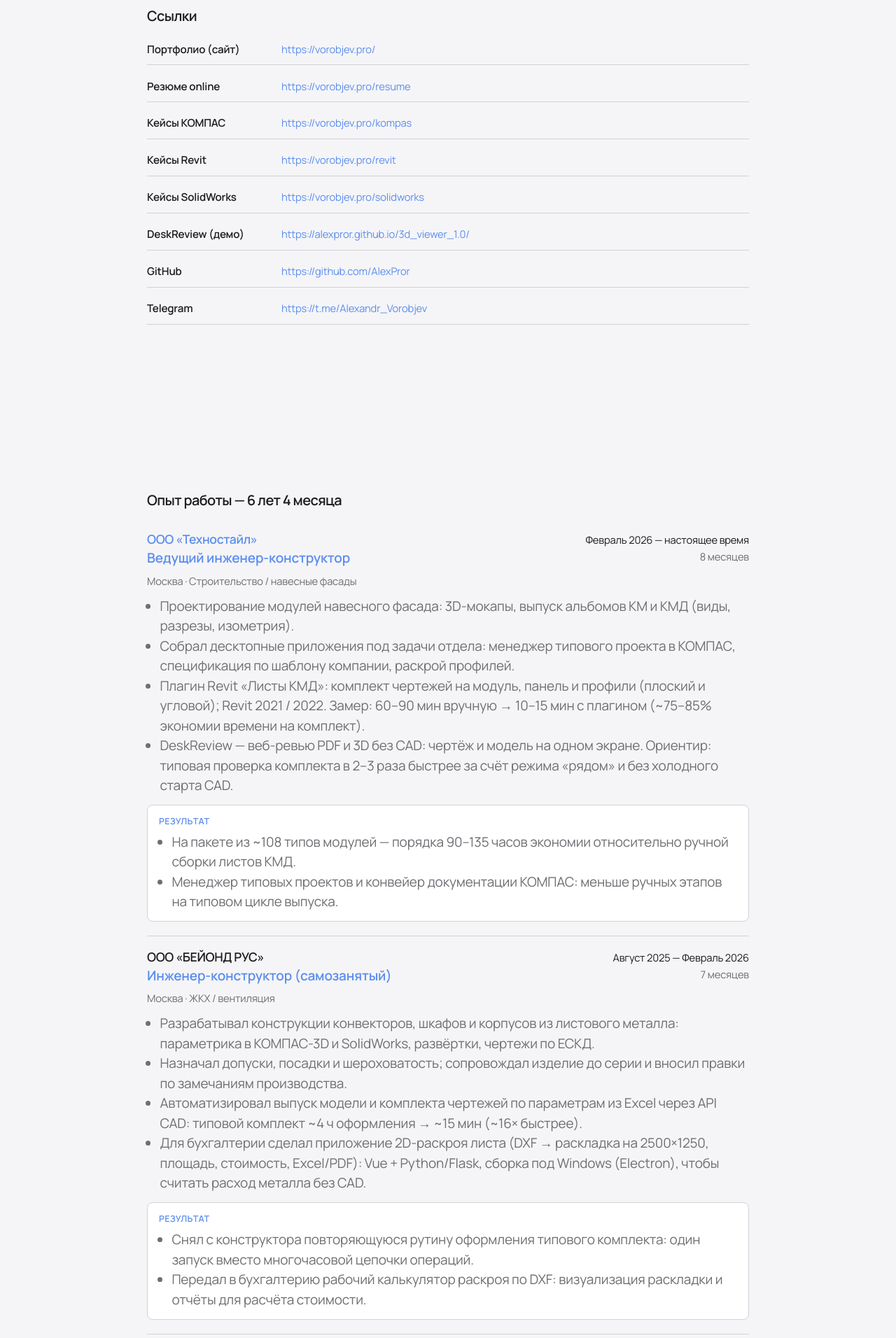
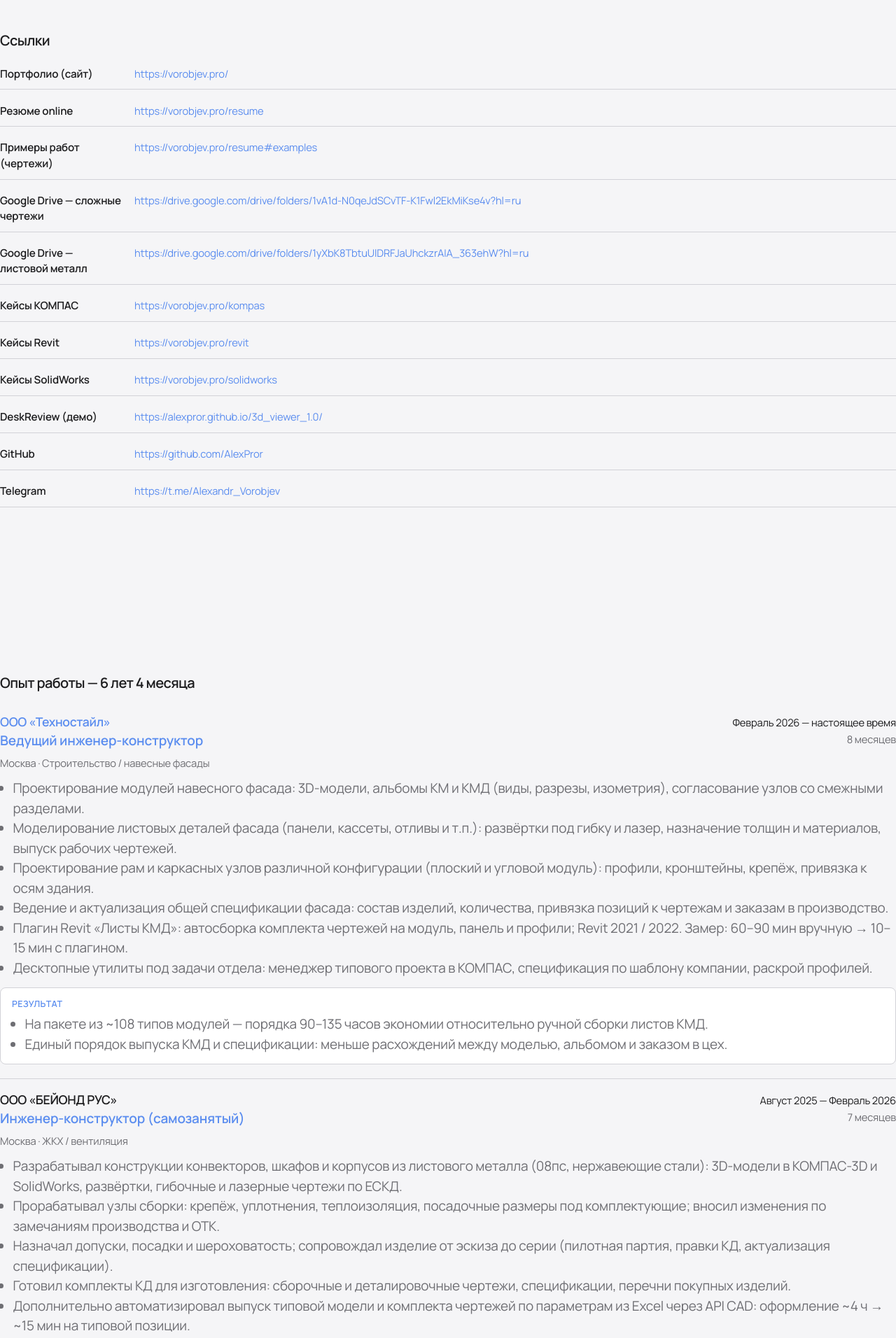
Before and after one commit to AlexPror/portfolio_site, a Vue app: page /resume in a window 1280 px wide. Shown: the part 880-2792 px from the top of the page at 70% size. Built offline with nearby package versions, Linux system fonts and the light colour scheme; no server answers.

Commit message:
Polish resume layout, work examples links, and engineering copy.

```diff
--- a/src/data/resume.ts
+++ b/src/data/resume.ts
@@ -25,7 +25,7 @@ export interface ResumeDriveItem {
 }
 
 export const resume = {
-  updatedAt: '14 сентября 2026',
+  updatedAt: '21 сентября 2026',
   fullName: 'Воробьёв Александр Сергеевич',
   genderAge: 'Мужчина, 37 лет, родился 6 декабря 1988',
   phone: '+7 (910) 529-04-65',
@@ -37,6 +37,7 @@ export const resume = {
   portfolioUrl: 'https://vorobjev.pro',
   telegramUrl: 'https://t.me/Alexandr_Vorobjev',
   githubUrl: 'https://github.com/AlexPror',
+  examplesUrl: 'https://vorobjev.pro/resume#examples',
   specializations: [
     'Инженер-конструктор',
     'Инженер-проектировщик',
@@ -59,7 +60,7 @@ export const resume = {
     { value: '6–13×', label: 'пакет в цех (SolidWorks)' },
   ],
   about:
-    'Делаю КД по ЕСКД: модели, рабочие чертежи, допуски и посадки. Есть опыт реверса по образцу и правки моделей после 3D-сканирования. Совмещаю конструкторскую работу с автоматизацией CAD: плагины и утилиты с замерами по времени — комплект КМД 60–90 → 10–15 мин, типовой комплект ~4 ч → ~15 мин, пакет в цех SolidWorks один запуск вместо 5–10 ч (~46 мин на 150 позиций).',
+    'Делаю КД по ЕСКД: 3D-модели, рабочие чертежи, допуски и посадки. Есть опыт реверса по образцу и правки моделей после 3D-сканирования. Совмещаю конструкторскую работу с автоматизацией CAD (плагины и утилиты) — по замерам: сборка комплекта листов КМД в Revit 60–90 мин вручную → 10–15 мин командой плагина; оформление типового комплекта чертежей в КОМПАС ~4 ч → ~15 мин после запуска утилиты по данным из Excel; подготовка пакета файлов в цех из SolidWorks (DXF, развёртки, PDF) на ~150 позиций — один запуск программы вместо 5–10 ч ручной сборки (~46 мин).',
   experienceYears: '6 лет 4 месяца',
   jobs: [
     {
@@ -71,14 +72,16 @@ export const resume = {
       duration: '8 месяцев',
       role: 'Ведущий инженер-конструктор',
       bullets: [
-        'Проектирование модулей навесного фасада: 3D-мокапы, выпуск альбомов КМ и КМД (виды, разрезы, изометрия).',
-        'Собрал десктопные приложения под задачи отдела: менеджер типового проекта в КОМПАС, спецификация по шаблону компании, раскрой профилей.',
-        'Плагин Revit «Листы КМД»: комплект чертежей на модуль, панель и профили (плоский и угловой); Revit 2021 / 2022. Замер: 60–90 мин вручную → 10–15 мин с плагином (~75–85% экономии времени на комплект).',
-        'DeskReview — веб-ревью PDF и 3D без CAD: чертёж и модель на одном экране. Ориентир: типовая проверка комплекта в 2–3 раза быстрее за счёт режима «рядом» и без холодного старта CAD.',
+        'Проектирование модулей навесного фасада: 3D-модели, альбомы КМ и КМД (виды, разрезы, изометрия), согласование узлов со смежными разделами.',
+        'Моделирование листовых деталей фасада (панели, кассеты, отливы и т.п.): развёртки под гибку и лазер, назначение толщин и материалов, выпуск рабочих чертежей.',
+        'Проектирование рам и каркасных узлов различной конфигурации (плоский и угловой модуль): профили, кронштейны, крепёж, привязка к осям здания.',
+        'Ведение и актуализация общей спецификации фасада: состав изделий, количества, привязка позиций к чертежам и заказам в производство.',
+        'Плагин Revit «Листы КМД»: автосборка комплекта чертежей на модуль, панель и профили; Revit 2021 / 2022. Замер: 60–90 мин вручную → 10–15 мин с плагином.',
+        'Десктопные утилиты под задачи отдела: менеджер типового проекта в КОМПАС, спецификация по шаблону компании, раскрой профилей.',
       ],
       achievements: [
         'На пакете из ~108 типов модулей — порядка 90–135 часов экономии относительно ручной сборки листов КМД.',
-        'Менеджер типовых проектов и конвейер документации КОМПАС: меньше ручных этапов на типовом цикле выпуска.',
+        'Единый порядок выпуска КМД и спецификации: меньше расхождений между моделью, альбомом и заказом в цех.',
       ],
     },
     {
@@ -89,14 +92,16 @@ export const resume = {
       duration: '7 месяцев',
       role: 'Инженер-конструктор (самозанятый)',
       bullets: [
-        'Разрабатывал конструкции конвекторов, шкафов и корпусов из листового металла: параметрика в КОМПАС-3D и SolidWorks, развёртки, чертежи по ЕСКД.',
-        'Назначал допуски, посадки и шероховатость; сопровождал изделие до серии и вносил правки по замечаниям производства.',
-        'Автоматизировал выпуск модели и комплекта чертежей по параметрам из Excel через API CAD: типовой комплект ~4 ч оформления → ~15 мин (~16× быстрее).',
-        'Для бухгалтерии сделал приложение 2D-раскроя листа (DXF → раскладка на 2500×1250, площадь, стоимость, Excel/PDF): Vue + Python/Flask, сборка под Windows (Electron), чтобы считать расход металла без CAD.',
+        'Разрабатывал конструкции конвекторов, шкафов и корпусов из листового металла (08пс, нержавеющие стали): 3D-модели в КОМПАС-3D и SolidWorks, развёртки, гибочные и лазерные чертежи по ЕСКД.',
+        'Прорабатывал узлы сборки: крепёж, уплотнения, теплоизоляция, посадочные размеры под комплектующие; вносил изменения по замечаниям производства и ОТК.',
+        'Назначал допуски, посадки и шероховатость; сопровождал изделие от эскиза до серии (пилотная партия, правки КД, актуализация спецификации).',
+        'Готовил комплекты КД для изготовления: сборочные и деталировочные чертежи, спецификации, перечни покупных изделий.',
+        'Дополнительно автоматизировал выпуск типовой модели и комплекта чертежей по параметрам из Excel через API CAD: оформление ~4 ч → ~15 мин на типовой позиции.',
+        'Для расчёта расхода металла сделал приложение 2D-раскроя листа (DXF → раскладка на 2500×1250, площадь, стоимость, Excel/PDF).',
       ],
       achievements: [
-        'Снял с конструктора повторяющуюся рутину оформления типового комплекта: один запуск вместо многочасовой цепочки операций.',
-        'Передал в бухгалтерию рабочий калькулятор раскроя по DXF: визуализация раскладки и отчёты для расчёта стоимости.',
+        'Перевёл типовые изделия цеха на повторяемый выпуск КД: единые шаблоны чертежей и спецификаций.',
+        'Снял с конструктора многочасовую рутину оформления типового комплекта: один запуск утилиты вместо цепочки ручных операций.',
       ],
     },
     {
@@ -113,11 +118,11 @@ export const resume = {
         'После лазерного сканирования цеха сверял модели с результатами обмера, устранял расхождения геометрии и доводил модели до состояния, пригодного для проектирования и производства.',
         'Для крупных сборок цеха с оборудованием организовал поэтапную обработку геометрии в связке Revit — AutoCAD — SolidWorks, чтобы обеспечить стабильную работу с объёмными файлами.',
         'Готовил технические задания и комплекты документации для подрядных изготовителей; согласовывал технические решения со смежными подразделениями.',
-        'Писал макросы и add-in под КОМПАС и SolidWorks (Python, VBA, PyQt5, C#): пакетные операции в КД. Пакет в цех: один запуск вместо 5–10 ч ручной сборки; на 150 позиций — ориентир ~46 мин (6–13× быстрее).',
+        'Писал макросы и add-in под КОМПАС и SolidWorks (Python, VBA, PyQt5, C#): пакетная подготовка файлов в цех (поиск моделей, DXF, развёртки, PDF-альбом). На ~150 позиций — один запуск вместо 5–10 ч ручной сборки (~46 мин, 6–13× быстрее).',
       ],
       achievements: [
         'Довёл модели цеха после сканирования до состояния, в котором по ним уже можно проектировать и отдавать в производство.',
-        'SolidWorks «пакет в цех»: 5–10 ч ручной подготовки → один запуск (~46 мин на 150 позиций, 6–13× быстрее).',
+        'SolidWorks «пакет в цех»: 5–10 ч ручной подготовки комплекта файлов → один запуск утилиты (~46 мин на 150 позиций).',
       ],
       achievementsCta: {
         label: 'Примеры работ (Drive и сайт)',
@@ -195,6 +200,15 @@ export const resume = {
   links: [
     { label: 'Портфолио (сайт)', href: 'https://vorobjev.pro/' },
     { label: 'Резюме online', href: 'https://vorobjev.pro/resume' },
+    { label: 'Примеры работ (чертежи)', href: 'https://vorobjev.pro/resume#examples' },
+    {
+      label: 'Google Drive — сложные чертежи',
+      href: 'https://drive.google.com/drive/folders/1vA1d-N0qeJdSCvTF-K1Fwl2EkMiKse4v?hl=ru',
+    },
+    {
+      label: 'Google Drive — листовой металл',
+      href: 'https://drive.google.com/drive/folders/1yXbK8TbtuUlDRFJaUhckzrAIA_363ehW?hl=ru',
+    },
     { label: 'Кейсы КОМПАС', href: 'https://vorobjev.pro/kompas' },
     { label: 'Кейсы Revit', href: 'https://vorobjev.pro/revit' },
     { label: 'Кейсы SolidWorks', href: 'https://vorobjev.pro/solidworks' },
--- a/src/pages/ResumePage.vue
+++ b/src/pages/ResumePage.vue
@@ -32,6 +32,14 @@ function shortUrl(href: string) {
             <a :href="`tel:${resume.phone.replace(/\s|\(|\)|-/g, '')}`">{{ resume.phone }}</a>
             <a :href="`mailto:${resume.email}`">{{ resume.email }}</a>
             <a :href="resume.portfolioUrl" target="_blank" rel="noopener">{{ resume.portfolioUrl }}</a>
+            <a href="#examples">Примеры работ (чертежи)</a>
+            <a
+              :href="resume.drive[0]?.href"
+              target="_blank"
+              rel="noopener"
+            >
+              Google Drive — примеры КД
+            </a>
             <a :href="resume.telegramUrl" target="_blank" rel="noopener">Telegram</a>
             <a :href="resume.githubUrl" target="_blank" rel="noopener">GitHub</a>
             <span>{{ resume.city }}</span>
@@ -56,6 +64,7 @@ function shortUrl(href: string) {
           <button type="button" class="btn btn-primary" @click="downloadPdf">
             Скачать резюме PDF
           </button>
+          <a href="#examples" class="btn btn-ghost">Примеры работ</a>
           <a :href="resume.portfolioUrl" class="btn btn-ghost" target="_blank" rel="noopener">Портфолио</a>
           <a href="https://vorobjev.pro/#contact" class="btn btn-ghost">Связаться</a>
         </div>
@@ -184,8 +193,8 @@ function shortUrl(href: string) {
 }
 
 .resume-doc {
-  max-width: 860px;
-  margin-inline: auto;
+  /* тот же .container, что у хедера и футера — без узкой колонки */
+  width: 100%;
 }
 
 .resume-top {
```
Also changed, not shown: src/assets/main.css (+8 -1 lines).
